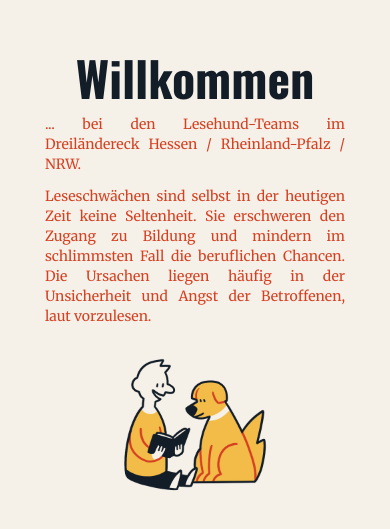
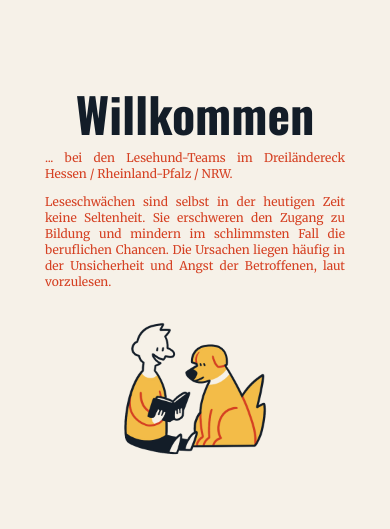
Before and after one commit to joscco/Lesehunde, an Angular app: page / in a window 390 px wide. Shown: the part 149-678 px from the top of the page. Built offline with nearby package versions, Linux system fonts and the light colour scheme.

Commit message:
Change bg color and use smaller font on smaller screens

```diff
--- a/src/app/app.component.html
+++ b/src/app/app.component.html
@@ -5,10 +5,10 @@
       <content-wrapper class="bg-hundwhite">
         <div class="flex flex-col gap-3 justify-center items-center">
           <h1 class="archivo text-5xl text-hundblack">Willkommen</h1>
-          <p class="text-sm text-justify text-hundred">
+          <p class="text-xs md:text-sm text-justify text-hundred">
             ... bei den Lesehund-Teams im Dreiländereck Hessen / Rheinland-Pfalz / NRW.
           </p>
-          <p class="text-sm text-justify text-hundred">
+          <p class="text-xs md:text-sm text-justify text-hundred">
             Leseschwächen sind selbst in der heutigen Zeit keine Seltenheit.
             Sie erschweren den Zugang zu Bildung und mindern im schlimmsten Fall die beruflichen Chancen.
             Die Ursachen liegen häufig in der Unsicherheit und Angst der Betroffenen, laut vorzulesen.
@@ -24,7 +24,7 @@
         </div>
         <div class="flex flex-col gap-3 justify-center items-center">
           <h1 class="archivo text-5xl text-hundorange">Hunde werten nicht</h1>
-          <p class="text-sm text-justify text-hundblack">
+          <p class="text-xs md:text-sm text-justify text-hundblack">
             Unsere qualifizierten Lesehund-Teams unterstützen Kinder bei der Verbesserung ihrer Lesefähigkeit.
             Die Hunde sind geduldig, stellen keine Forderungen und bewerten nicht, was es den Kindern ermöglicht,
             ihrem eigenen Tempo entsprechend vorzulesen und das Treffen mit einem guten Gefühl verlassen zu können.
@@ -39,11 +39,11 @@
         </div>
         <div class="flex flex-col gap-3 justify-center items-center">
           <h1 class="archivo text-5xl text-hundwhite">Über uns</h1>
-          <p class="text-sm text-justify text-hundblack">
+          <p class="text-xs md:text-sm text-justify text-hundblack">
             Die waldreiche und hügelige Landschaft des Lahn-Dill-Kreises und des angrenzenden Westerwaldes und
             Siegerlandes ist das Zuhause von uns und unseren Fellnasen.
           </p>
-          <p class="text-sm text-justify text-hundblack">
+          <p class="text-xs md:text-sm text-justify text-hundblack">
             Wir engagieren uns schon seit fast 20 Jahren ehrenamtlich mit unseren Besuchshunden und bieten dieses neue
             Lesehund-Programm nun gezielt separat an.
             Um dies qualifiziert tun zu können, sind wir dem Verein Lesehund von Kimberly Ann Kistler-Grobholz in
@@ -56,7 +56,7 @@
       <content-wrapper class="bg-hundwhite">
         <div class="flex flex-col gap-3 justify-center items-center">
           <h1 class="archivo text-5xl text-hundblack">Wir...</h1>
-          <ul class="text-sm text-left text-hundred">
+          <ul class="text-xs md:text-sm text-left text-hundred">
             <li>… sind eine Gruppe von ehrenamtlich arbeitenden Enthusiasten, die sich auf die Fahne geschrieben haben,
               Kinder mit Leseschwächen mit Hilfe unserer Hunde zu unterstützen.
             </li>
@@ -74,7 +74,7 @@
       <content-wrapper class="bg-hundred">
         <div class="flex flex-col gap-3 justify-center items-center">
           <h1 class="archivo text-5xl text-hundorange">Lesehund</h1>
-          <p class="text-sm text-justify text-hundblack">
+          <p class="text-xs md:text-sm text-justify text-hundblack">
             Das Projekt Lesehund gab es als erstes Projekt für Leseförderung mit Hund im deutschsprachigen Raum
             (Einführung 2008). 2014 trat es R.E.A.D. (Reading Eductation Assistance Dogs ®) U.S.A. als Partner/Affiliate
             bei und wurde 2017 ein eigenständiger Verein. </p>
@@ -89,7 +89,7 @@
         </div>
         <div class="flex flex-col gap-3 justify-center items-center">
           <h1 class="archivo text-5xl text-hundwhite">R.E.A.D.</h1>
-          <p class="text-sm text-justify text-hundblack">
+          <p class="text-xs md:text-sm text-justify text-hundblack">
             Als Teil von R.E.A.D. sind wir führend in Leseförderung mit Hunden. Alle unsere Teams sind Mitglied im
             Lesehund-Verein und können die entsprechenden Qualifikationen vorweisen. Unser Service wird als
             tiergestützte
@@ -102,12 +102,12 @@
       <content-wrapper class="bg-hundwhite">
         <div class="flex flex-col gap-3 justify-center items-center">
           <h1 class="archivo text-5xl text-hundblack">Das Projekt</h1>
-          <p class="text-sm text-justify text-hundred">
+          <p class="text-xs md:text-sm text-justify text-hundred">
             Das R.E.A.D. Programm ist auf die Bedürfnisse der Kinder von Vorschule bis zur 3. Klasse zugeschnitten (4-8
             Jahre). Bis zum Ende der 3. Klasse lernen die meisten Kinder lesen. Mit Beginn der 4. Klasse fangen sie an
             zu lesen, um zu lernen.
           </p>
-          <p class="text-sm text-justify text-hundred">
+          <p class="text-xs md:text-sm text-justify text-hundred">
             Durch den Einsatz von Lesehunden werden Kinder selbstbewusster und lernen zudem, sich in andere
             hineinzuversetzen (Empathie). Sollte ein Kind vorher noch Angst vor Hunden gehabt haben, wird diese nach und
             nach abgebaut, was das Kind noch mutiger macht. Darüber hinaus werden u.a. der Wortschatz, die kognitiven
@@ -118,19 +118,19 @@
       <content-wrapper class="bg-hundred">
         <div class="flex flex-col gap-3 justify-center items-center">
           <h1 class="archivo text-5xl text-hundorange">Der Rahmen</h1>
-          <p class="text-sm text-justify text-hundblack">
+          <p class="text-xs md:text-sm text-justify text-hundblack">
             Unser Angebot richtet sich neben der Vor- und Grundschule auch an außerschulische Einrichtungen
             (Bibliotheken,
             Horte, etc.). Bei wöchentlichen Treffen liest ein Kind dem Hund ca. 20 Minuten vor. Die maximale
             Teilnehmerzahl pro Sitzung sollte hierbei drei Kinder nicht überschreiten.
           </p>
-          <p class="text-sm text-justify text-hundblack">
+          <p class="text-xs md:text-sm text-justify text-hundblack">
             Wir möchten besonders Kinder ansprechen, die bereit sind, dem Lesehund vorzulesen, die schüchtern oder
             unruhig
             sind oder Deutsch als Zweit-/Fremdsprache lernen.
           </p>
           <h2 class="archivo text-xl text-hundwhite self-start">Wichtig:</h2>
-          <p class="text-sm text-justify text-hundblack">
+          <p class="text-xs md:text-sm text-justify text-hundblack">
             Das Projekt Lesehund ist kein Leseunterricht, sondern eine Lernhilfe.
             Es ist nicht so wichtig, wie die Kids lesen, sondern wie sie sich fühlen, während sie lesen.
           </p>
@@ -141,7 +141,7 @@
       <content-wrapper class="bg-hundorange">
         <div class="flex flex-col gap-3 justify-center items-center">
           <h2 class="archivo text-5xl text-hundwhite">Kontakt</h2>
-          <p class="text-sm text-justify text-hundblack">Sie interessieren sich für eine Mitgliedschaft, wollen
+          <p class="text-xs md:text-sm text-justify text-hundblack">Sie interessieren sich für eine Mitgliedschaft, wollen
             unseren kostenlosen Service buchen oder wünschen weitere Informationen? Dann kontaktieren Sie uns gerne über
             das
             Kontaktformular, wir melden uns dann schnellstmöglich bei Ihnen.</p>
--- a/src/app/content-wrapper/content-wrapper.component.html
+++ b/src/app/content-wrapper/content-wrapper.component.html
@@ -1,5 +1,5 @@
 <div class="h-screen min-h-fit w-full flex flex-col items-center justify-center">
-  <div class="h-full w-[300px] md:w-[360px] lg:w-[420px] flex flex-col items-center justify-center gap-8">
+  <div class="h-full w-[300px] sm:w-[360px] md:w-[400px] lg:w-[420px] flex flex-col items-center justify-center gap-8">
     <ng-content></ng-content>
   </div>
 </div>
--- a/src/styles.css
+++ b/src/styles.css
@@ -20,7 +20,7 @@
 
 html, body {
   height: 100%;
-  background-color: #cf5a67
+  background-color: #f6f1e8
 }
 
 body {
```
